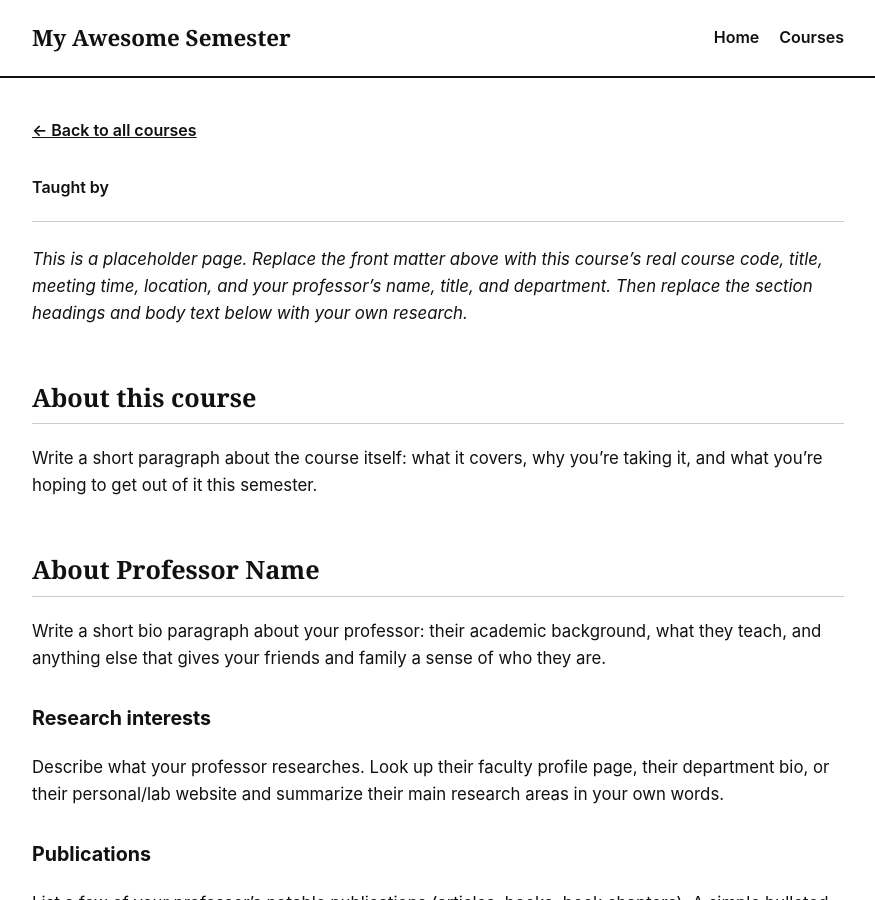
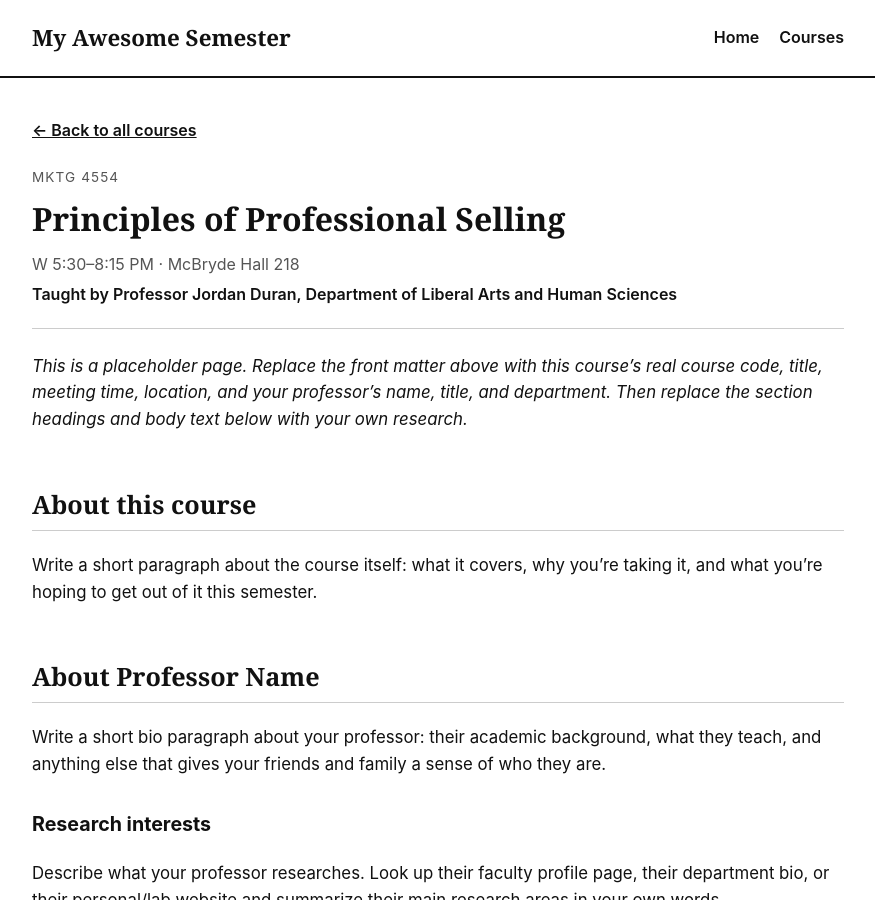
Before and after one commit to annaolszowy27/myawesomesemester, a Jekyll site: the page built from _courses/course-03.md, in a window 1280 px wide and 900 px high. Shown: the whole window, without its empty margins (202-1077 px from the left). Built offline with Jekyll 4.4.1, drawn with Linux system fonts in a browser that asks for light colours.

Commit message:
Update course-03.md

```diff
--- a/_courses/course-03.md
+++ b/_courses/course-03.md
@@ -1,12 +1,11 @@
 ---
-course_number: 3
+course_number: 2
 course_code: "MKTG 4554"
 course_title: "Principles of Professional Selling"
-meeting_time: "MWF 10:10–11:00 AM"
-location: "Hutcheson Hall 209
-instructor_name: "Professor Iqbal Ahmed"
-instructor_title: "Professor"
-instructor_department: "Pamplin College of Business"
+meeting_time: "W 5:30–8:15 PM"
+location: "McBryde Hall 218"
+instructor_name: "Professor Jordan Duran"
+instructor_department: "Department of Liberal Arts and Human Sciences"
 ---
 
 _This is a placeholder page. Replace the front matter above with this course's real
```
